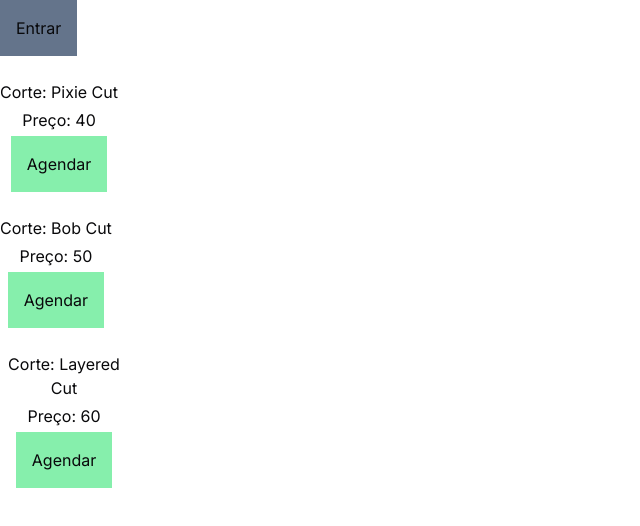
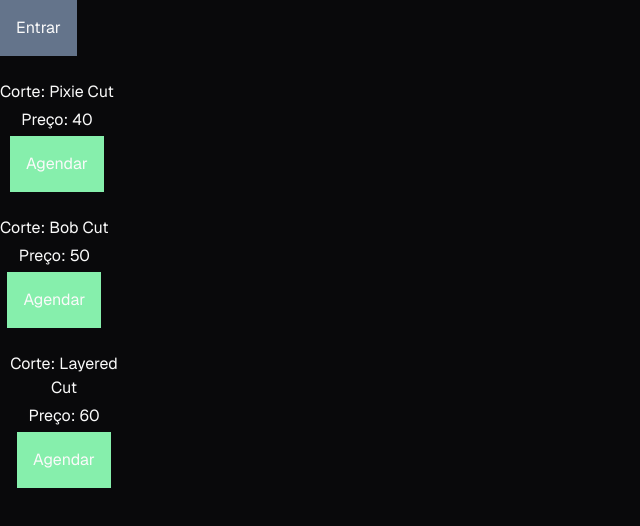
Before and after one commit to RGomes98/BarbeariaSrXavier, a Next.js app: page / in a window 1280 px wide. Shown: the top 526 px of the page, without its empty margins (0-640 px from the left). Built offline with nearby package versions, Linux system fonts and the light colour scheme; no server answers.

Commit message:
feat: add theme provider

```diff
--- /dev/null
+++ b/src/ThemeProvider.tsx
@@ -0,0 +1,8 @@
+'use client';
+
+import { ThemeProvider as NextThemesProvider } from 'next-themes';
+import { type ThemeProviderProps } from 'next-themes/dist/types';
+
+export function ThemeProvider({ children, ...props }: ThemeProviderProps) {
+  return <NextThemesProvider {...props}>{children}</NextThemesProvider>;
+}
--- a/src/app/layout.tsx
+++ b/src/app/layout.tsx
@@ -1,9 +1,8 @@
-import { Inter } from 'next/font/google';
+import { ThemeProvider } from '@/ThemeProvider';
+import { GeistSans } from 'geist/font/sans';
 import type { Metadata } from 'next';
 
 import '@/stylesheets/globals.css';
-
-const inter = Inter({ subsets: ['latin'] });
 
 export const metadata: Metadata = {
   title: 'Barber Shop',
@@ -16,8 +15,12 @@ export default function RootLayout({
   children: React.ReactNode;
 }>) {
   return (
-    <html lang='en'>
-      <body className={inter.className}>{children}</body>
+    <html lang='pt-BR'>
+      <body className={GeistSans.className}>
+        <ThemeProvider attribute='class' defaultTheme='dark' enableSystem disableTransitionOnChange>
+          {children}
+        </ThemeProvider>
+      </body>
     </html>
   );
 }
```
